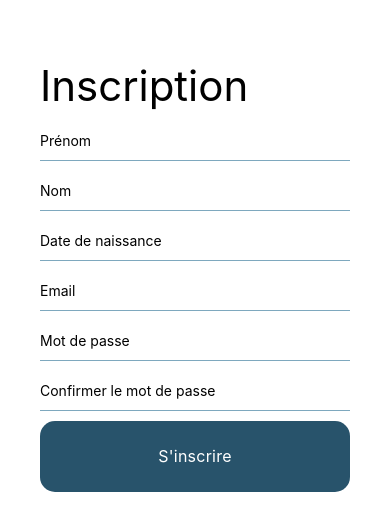
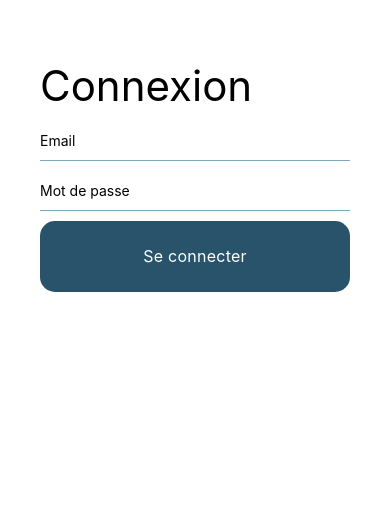
Before and after one commit to ungarscool1/Object-detection, a React Native app: screen / in a window 390 px wide. Shown: the top 530 px of the page. Built offline with nearby package versions, Linux system fonts and the light colour scheme.

Commit message:
Add Login screen

```diff
--- a/App.js
+++ b/App.js
@@ -1,10 +1,11 @@
 import { StatusBar } from 'expo-status-bar';
 import { StyleSheet, Text, View } from 'react-native';
 import Register from './screen/Register';
+import Login from './screen/Login';
 
 export default function App() {
   return (
-    <Register/>
+    <Login/>
   );
 }
 
--- /dev/null
+++ b/screen/Login.js
@@ -0,0 +1,59 @@
+import * as React from 'react';
+import { StatusBar } from 'expo-status-bar';
+import { StyleSheet, Text, SafeAreaView, View, TextInput, Pressable} from 'react-native';
+
+export default function App() {
+  const [email, setEmail] = React.useState("");
+  const [password, setPassword] = React.useState("");
+  const validateInput = () => {
+    // TODO: send the email and password to the server
+  };
+  return (
+    <SafeAreaView>
+      <View style={{
+        marginTop: 60,
+        marginLeft: 40,
+        marginRight: 40,
+      }}>
+        <Text style={styles.title}>Connexion</Text>
+        <TextInput style={styles.input} value={email} onChange={setEmail} placeholder="Email" autoCapitalize='none' autoCorrect={false} />
+        <TextInput style={styles.input} value={password} onChange={setPassword} placeholder="Mot de passe" secureTextEntry={true} />
+        <Pressable onPress={() => {
+          validateInput();
+        }}>
+          <Text style={styles.button}>Se connecter</Text>
+        </Pressable>
+      </View>
+      <StatusBar style="auto" />
+    </SafeAreaView>
+  );
+}
+
+
+const styles = StyleSheet.create({
+  container: {
+    backgroundColor: '#F6F0ED',
+    color: '#000',
+  },
+  title: {
+    fontSize: 42,
+  },
+  input: {
+    height: 40,
+    marginTop: 10,
+    borderBottomColor: '#7EA8BE',
+    borderBottomWidth: 1
+  },
+  button: {
+    marginTop: 10,
+    backgroundColor: '#28536B',
+    padding: 25,
+    textAlign: 'center',
+    borderRadius: 15,
+    overflow: 'hidden',
+    color: '#fff',
+    fontSize: 16,
+    lineHeight: 21,
+    letterSpacing: 0.25
+  }
+});
```
